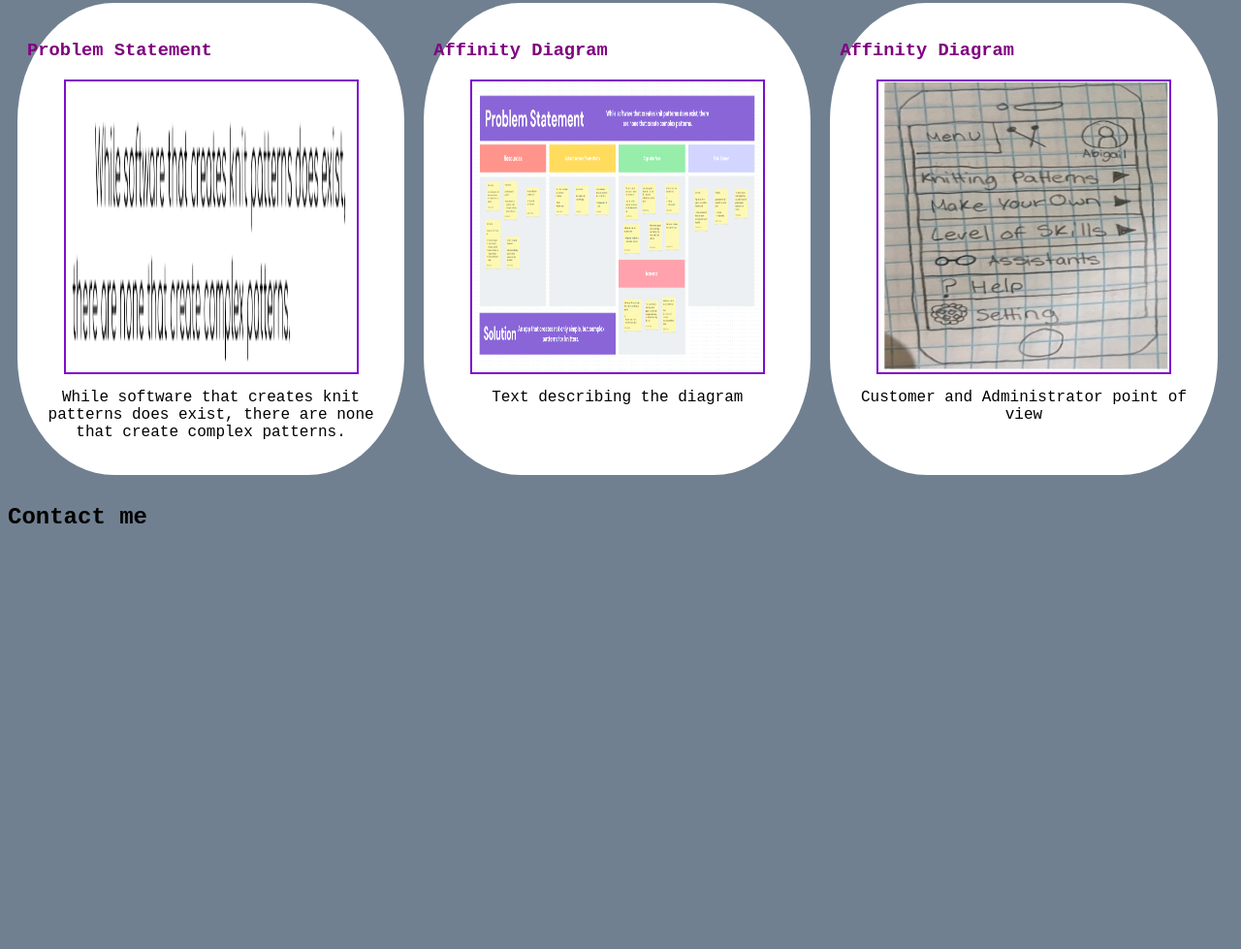
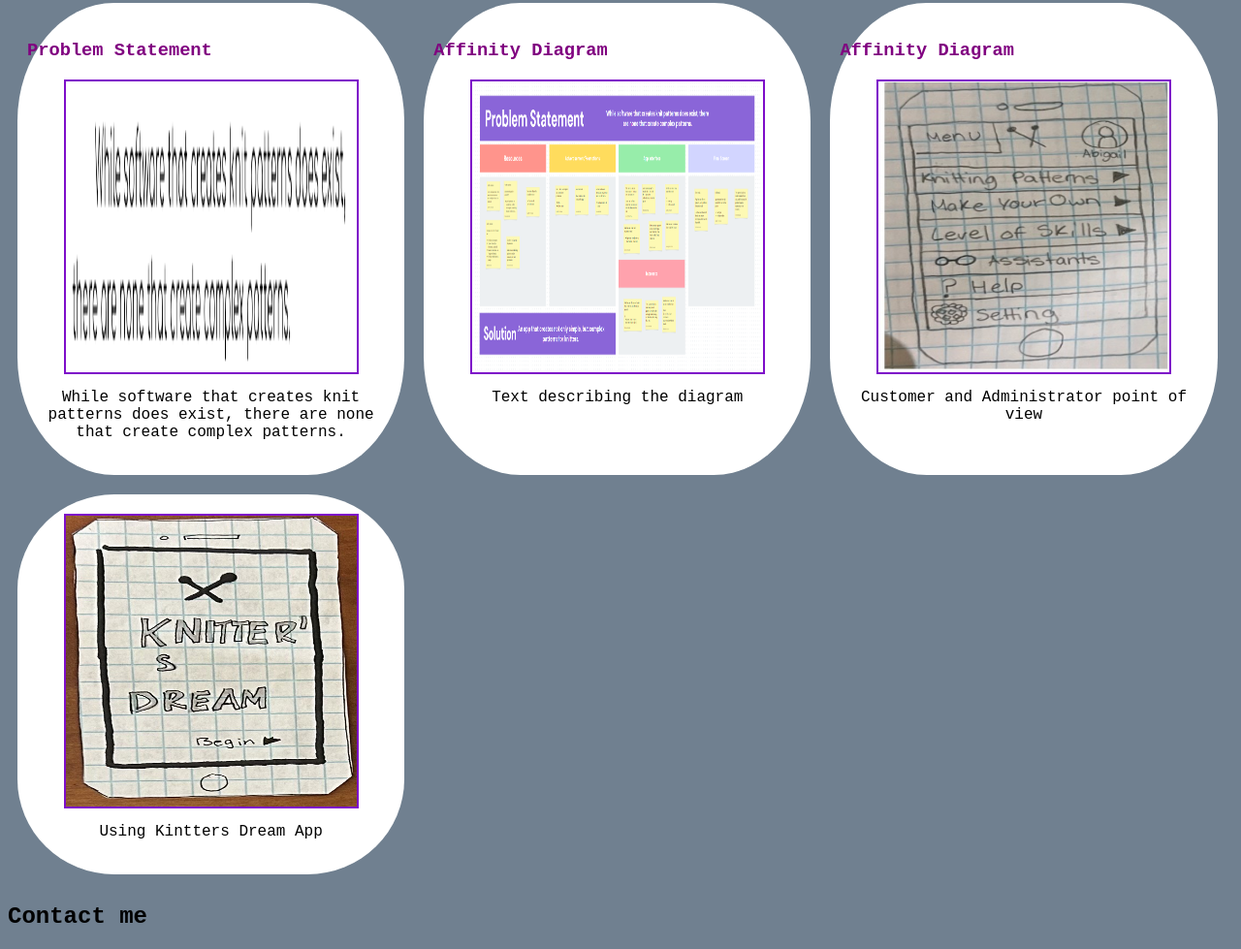
Before and after one commit to SarahySimental/SarahySimental.github.io, a plain HTML site: page index.html in a window 1280 px wide. Shown: the part 228-1207 px from the top of the page at 97% size. Before the commit the page ends 800 px from the top, so only its background shows below. Drawn offline with Linux system fonts and the light colour scheme.

Commit message:
paper prototype assignment

```diff
--- a/index.html
+++ b/index.html
@@ -41,6 +41,12 @@
         <p>Customer and Administrator point of view</p>
         </section>
 
+        <!--Paper Prototype Assignment-->
+        <section class="project">
+        <a href="files/fullrowsketches.pdf"><img src="images/mainpagesketches.png"></a>
+        <p>Using Kintters Dream App</p>
+        </section>
+
         </div>
 
         <h2>Contact me</h2>
```
Also changed, not shown: images/mainpagesketches.png (added), 1 other file.
